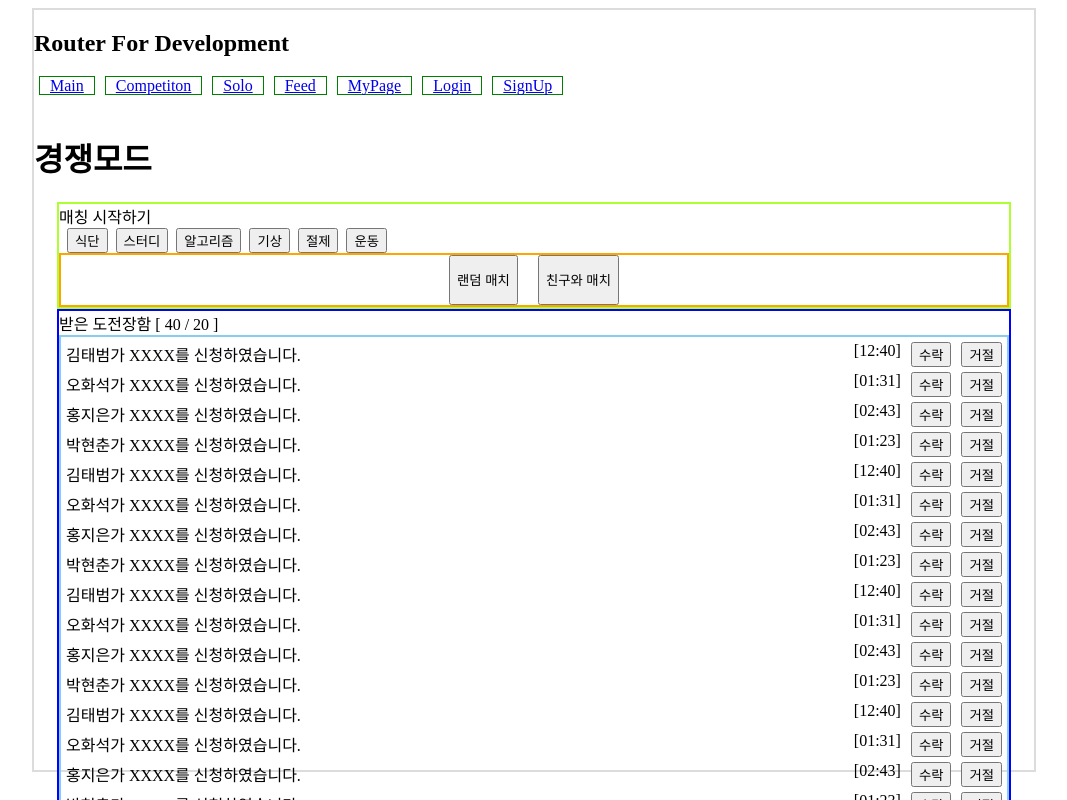
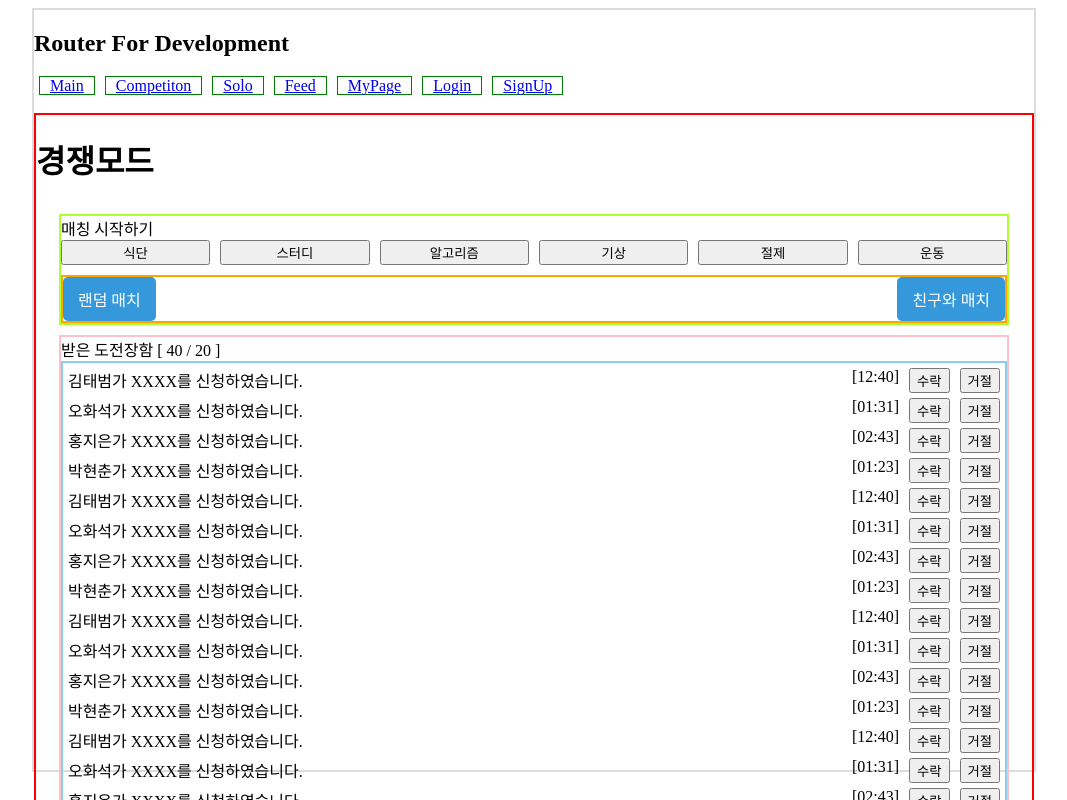
Before and after one commit to woori0214/-SSAFY-SGDC, a Vue app in the folder frontend/vue-project/: page /competition in a window 1280 px wide. Shown: the top 800 px of the page, without its empty margins (106-1173 px from the left). Built offline with nearby package versions, Linux system fonts and the light colour scheme.

Commit message:
경쟁 페이지 작성[아직 높이 조절 못 함]

```diff
--- a/frontend/vue-project/src/components/Competition/CompetitionSelect.vue
+++ b/frontend/vue-project/src/components/Competition/CompetitionSelect.vue
@@ -1,15 +1,28 @@
 <template>
-    <div id="main-box">
+  <div id="main_box">
     <div>매칭 시작하기</div>
-        <div>
-            <button id="categori-btn" v-for="categori in MyCategories" :key="categori">
+    <div class="categori_list">
+      <button
+        id="categori_btn"
+        v-for="categori in MyCategories"
+        :key="categori"
+      >
         {{ categori }}
       </button>
     </div>
 
-        <div id="matching-btn-list">
-            <button id="matching-btn">랜덤 매치</button>
-            <button id="matching-btn">친구와 매치</button>
+    <div id="matching_btn_list">
+      <!-- <button id="matching_btn">랜덤 매치</button>
+      <div class="matching_btn_gap"></div>
+      <button id="matching_btn">친구와 매치</button> -->
+
+      <router-link :to="{ name: 'Main' }" class="matching_btn router-link-button">
+        랜덤 매치
+      </router-link>
+      <div class="matching_btn_gap"></div>
+      <router-link :to="{ name: 'Main' }" class="matching_btn router-link-button">
+        친구와 매치
+      </router-link>
     </div>
   </div>
 </template>
@@ -17,30 +30,70 @@
 <script setup>
 import { ref } from "vue";
 
-const MyCategories = ref(["식단", "스터디", "알고리즘", "기상", "절제", "운동"]);
+const MyCategories = ref([
+  "식단",
+  "스터디",
+  "알고리즘",
+  "기상",
+  "절제",
+  "운동",
+]);
 </script>
 
 <style scoped>
-#main-box{
+#main_box {
   border: 2px solid greenyellow;
   width: 95%;
+
+  display: flex;
+  flex-direction: column;
 
   margin: auto;
 }
 
-#categori-btn{
-    margin-left: 8px;
+.categori_list {
+  /* border: 2px solid purple; */
+  display: flex;
+  justify-content: space-between;
+  width: 100%;
+  gap: 10px;
+  margin-bottom: 10px;
 }
 
-#matching-btn-list{
+#categori_btn {
+  flex: 1;
+}
+
+#matching_btn_list {
   border: 2px solid orange;
   display: flex;
   justify-content: center;
-    gap: 20px;
 }
 
-#matching-btn{
+#matching_btn {
   width: fit-content;
   height: 50px;
+  flex: 13;
+}
+
+.matching_btn_gap {
+  flex: 2;
+}
+
+
+
+.router-link-button {
+  display: inline-block;
+  padding: 10px 15px;
+  background-color: #3498db;
+  color: #fff;
+  text-decoration: none;
+  border: none;
+  border-radius: 5px;
+  cursor: pointer;
+}
+
+.router-link-button:hover {
+  background-color: #2980b9;
 }
 </style>
--- a/frontend/vue-project/src/views/CompetitionView.vue
+++ b/frontend/vue-project/src/views/CompetitionView.vue
@@ -1,7 +1,7 @@
 <template>
-    <div class="view-body">
+    <div class="view_body">
         <h1>경쟁모드</h1>
-        <CompetitionSelect></CompetitionSelect>
+        <CompetitionSelect class="select_body"></CompetitionSelect>
         <CompetitionMailbox class="mail_box_body"></CompetitionMailbox>
     </div>
 </template>
@@ -13,11 +13,19 @@ import CompetitionSelect from '@/components/Competition/CompetitionSelect.vue';
 
 <style scoped>
 .view_body{
+    border: 2px solid red;
     display: flex;
     flex-direction: column;
     gap: 10px;
+    height: 700px;
+}
+.select_body{
+    border: 2px solid rgb(32, 29, 255);
+    flex: 1 1 auto;
 }
 .mail_box_body{
-    height: 550px;
+    border: 2px solid pink;
+    flex: 1 1 auto;
+    /* height: 550px; */
 }
 </style>
```
Lines whose indentation alone changed are shown as unchanged.
